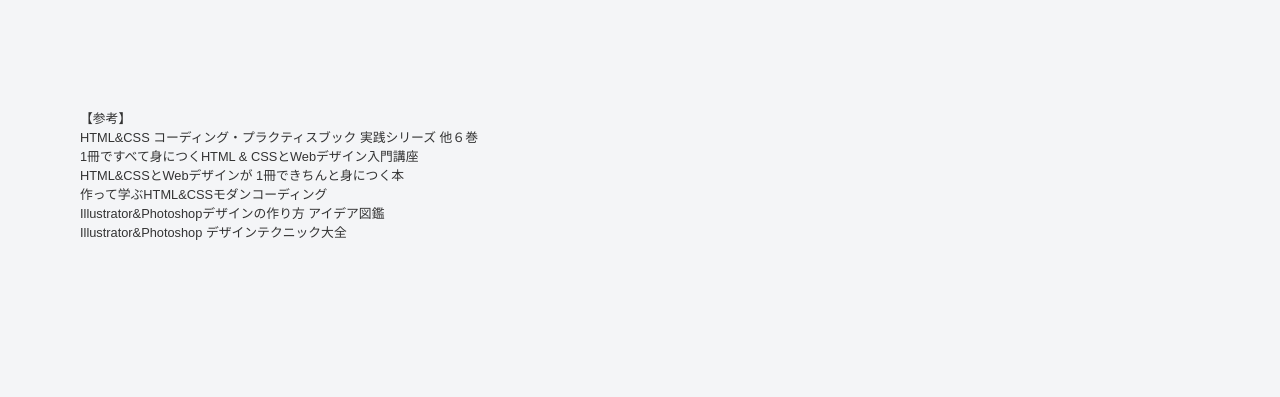
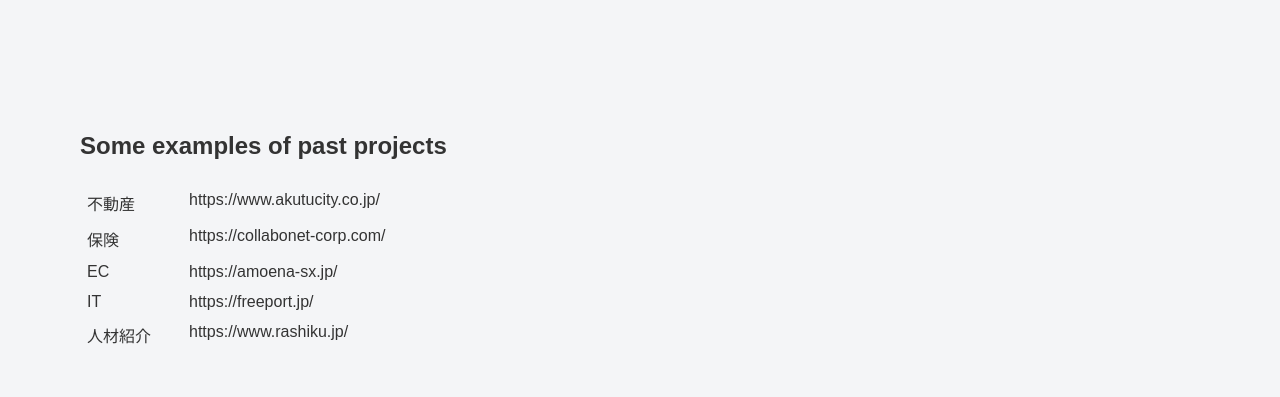
Before and after one commit to Haya0502/Hd, a plain HTML site: page works.html in a window 1280 px wide. Shown: the part 4470-4867 px from the top of the page. Drawn offline with Linux system fonts and the light colour scheme.

Commit message:
Update works.html

```diff
--- a/works.html
+++ b/works.html
@@ -355,13 +355,40 @@
           </li> -->
     </ul>
   </article>
-  <article> <small>【参考】 <br>
+    <!--+++++++++++++++++++++++++Some examples of past projects+++++++++++++++++++++++++-->
+    <article>
+      <h3>Some examples of past projects</h3>
+      <table>
+        <tr>
+          <td class="w100">不動産</td>
+          <td><a href="https://www.akutucity.co.jp/">https://www.akutucity.co.jp/</a></td>
+        </tr>
+        <tr>
+          <td class="w100">保険</td>
+          <td><a href="https://collabonet-corp.com/">https://collabonet-corp.com/</a></td>
+        </tr>
+        <tr>
+          <td class="w100">EC</td>
+          <td><a href="https://amoena-sx.jp/">https://amoena-sx.jp/</a></td>
+        </tr>
+        <tr>
+          <td class="w100">IT</td>
+          <td><a href="https://freeport.jp/">https://freeport.jp/</a></td>
+        </tr>
+        <tr>
+          <td class="w100">人材紹介</td>
+          <td><a href="https://www.rashiku.jp/">https://www.rashiku.jp/</a></td>
+        </tr>
+      </table>
+    </article>
+  <!-- <article> <small>【参考】 <br>
     HTML&CSS コーディング・プラクティスブック 実践シリーズ 他６巻 <br>
     1冊ですべて身につくHTML & CSSとWebデザイン入門講座 <br>
     HTML&CSSとWebデザインが 1冊できちんと身につく本 <br>
     作って学ぶHTML&CSSモダンコーディング <br>
     Illustrator&Photoshopデザインの作り方 アイデア図鑑<br>
-    Illustrator&Photoshop デザインテクニック大全</small> </article>
+    Illustrator&Photoshop デザインテクニック大全<br>
+    PhotoshopクイックマスターCC<br></small> </article> -->
 </section>
 
 <!--Script-->
```
